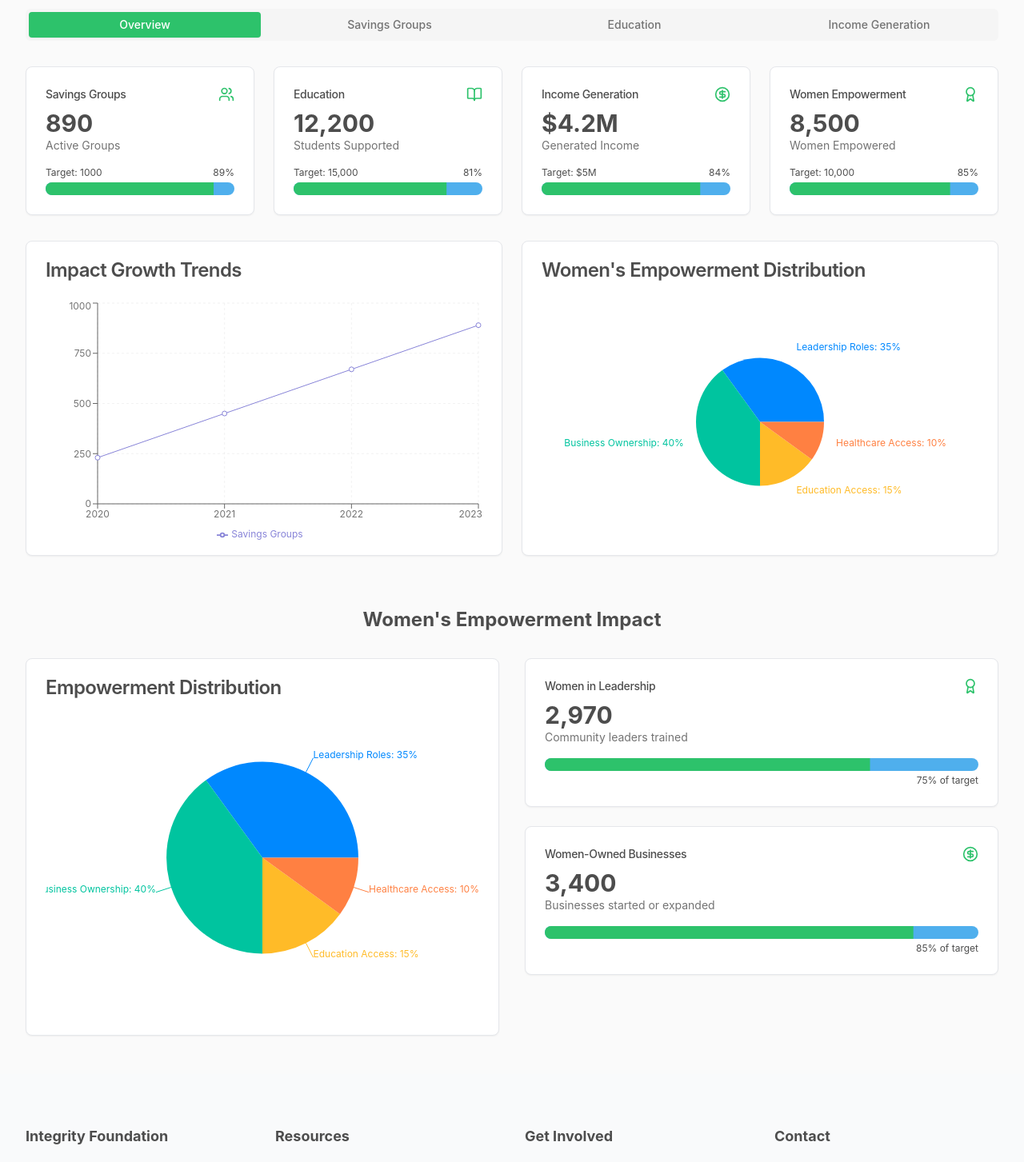
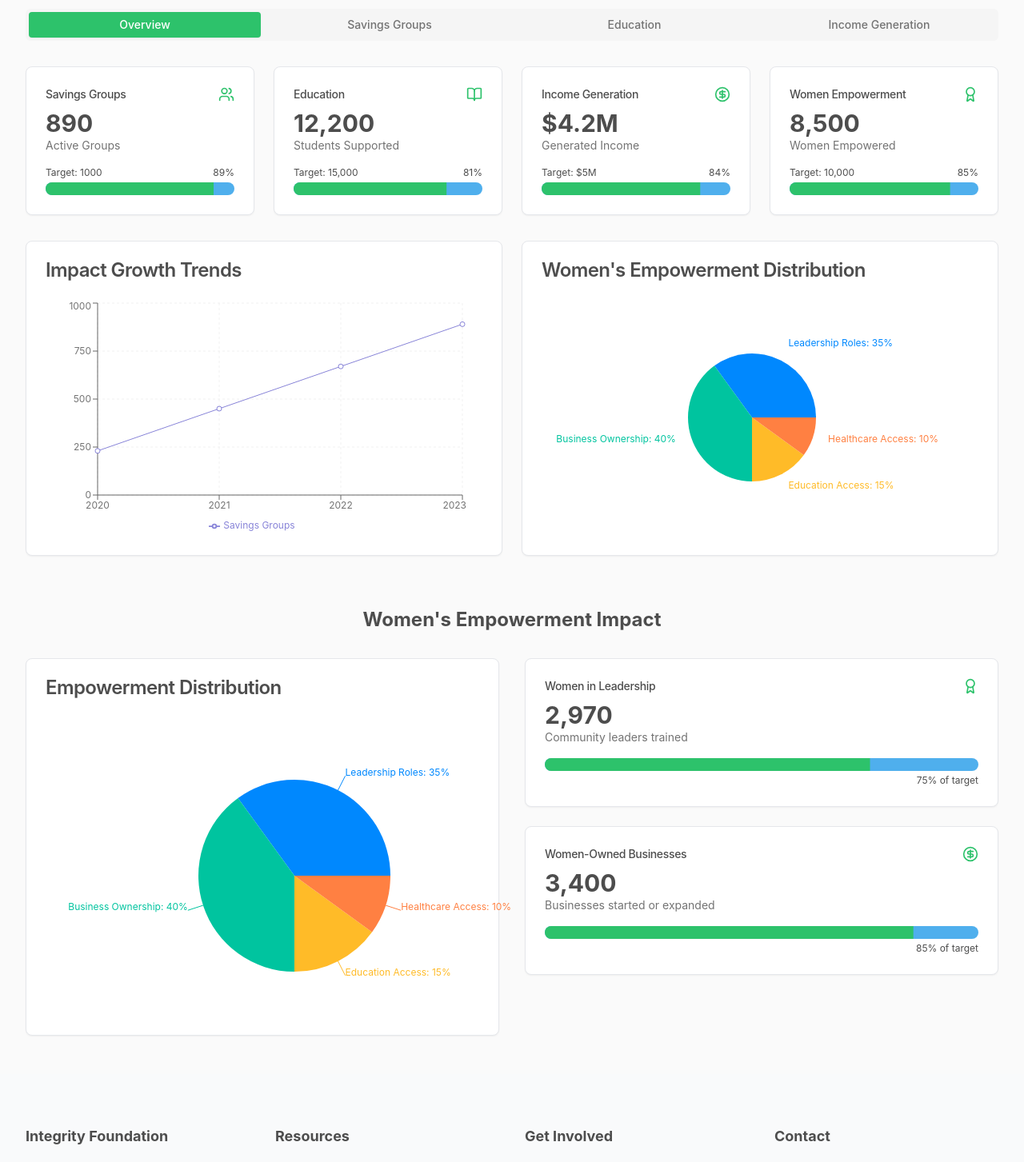
Before and after one commit to SAmdaniel0070/integrity-tales-network, a React (Vite) app: page /impact in a window 1280 px wide. Shown: the part 425-1878 px from the top of the page at 80% size. Built offline with nearby package versions, Linux system fonts and the light colour scheme.

Commit message:
Fix: Incorrect chart display on tab click
Ensure charts are displayed correctly when clicking on individual tab items.

```diff
--- a/src/pages/Impact.tsx
+++ b/src/pages/Impact.tsx
@@ -86,6 +86,7 @@ const Impact = () => {
               <TabsTrigger value="income" className="data-[state=active]:bg-primary data-[state=active]:text-white">Income Generation</TabsTrigger>
             </TabsList>
 
+            {/* Overview Tab Content */}
             <TabsContent value="overview" className="space-y-8">
               <div className="grid grid-cols-1 md:grid-cols-2 lg:grid-cols-4 gap-6">
                 <Card>
@@ -164,7 +165,7 @@ const Impact = () => {
                     <CardTitle>Impact Growth Trends</CardTitle>
                   </CardHeader>
                   <CardContent className="h-80">
-                    <ChartContainer config={{}}>
+                    <ChartContainer config={{}} className="h-full">
                       <LineChart data={savingsData}>
                         <CartesianGrid strokeDasharray="3 3" />
                         <XAxis dataKey="name" />
@@ -181,7 +182,7 @@ const Impact = () => {
                     <CardTitle>Women's Empowerment Distribution</CardTitle>
                   </CardHeader>
                   <CardContent className="h-80">
-                    <ChartContainer config={{}}>
+                    <ChartContainer config={{}} className="h-full">
                       <PieChart>
                         <Pie
                           data={empowermentData}
@@ -205,6 +206,7 @@ const Impact = () => {
               </div>
             </TabsContent>
 
+            {/* Savings Groups Tab Content */}
             <TabsContent value="savings" className="space-y-8">
               <div className="grid grid-cols-1 md:grid-cols-3 gap-6">
                 <Card>
@@ -242,7 +244,7 @@ const Impact = () => {
                 </CardHeader>
                 <CardContent className="pt-6 px-6">
                   <div className="h-[400px] w-full">
-                    <ChartContainer config={{}}>
+                    <ChartContainer config={{}} className="h-full w-full">
                       <BarChart data={savingsData} margin={{ top: 20, right: 30, left: 20, bottom: 20 }}>
                         <CartesianGrid strokeDasharray="3 3" vertical={false} />
                         <XAxis dataKey="name" axisLine={false} tickLine={false} />
@@ -257,6 +259,7 @@ const Impact = () => {
               </Card>
             </TabsContent>
 
+            {/* Education Tab Content */}
             <TabsContent value="education" className="space-y-8">
               <div className="grid grid-cols-1 md:grid-cols-3 gap-6">
                 <Card>
@@ -294,7 +297,7 @@ const Impact = () => {
                 </CardHeader>
                 <CardContent className="pt-6 px-6">
                   <div className="h-[400px] w-full">
-                    <ChartContainer config={{}}>
+                    <ChartContainer config={{}} className="h-full w-full">
                       <BarChart data={educationData} margin={{ top: 20, right: 30, left: 20, bottom: 20 }}>
                         <CartesianGrid strokeDasharray="3 3" vertical={false} />
                         <XAxis dataKey="name" axisLine={false} tickLine={false} />
@@ -309,6 +312,7 @@ const Impact = () => {
               </Card>
             </TabsContent>
 
+            {/* Income Generation Tab Content */}
             <TabsContent value="income" className="space-y-8">
               <div className="grid grid-cols-1 md:grid-cols-3 gap-6">
                 <Card>
@@ -346,7 +350,7 @@ const Impact = () => {
                 </CardHeader>
                 <CardContent className="pt-6 px-6">
                   <div className="h-[400px] w-full">
-                    <ChartContainer config={{}}>
+                    <ChartContainer config={{}} className="h-full w-full">
                       <LineChart data={incomeData} margin={{ top: 20, right: 30, left: 20, bottom: 20 }}>
                         <CartesianGrid strokeDasharray="3 3" horizontal={true} vertical={false} />
                         <XAxis dataKey="month" axisLine={false} tickLine={false} />
@@ -379,7 +383,7 @@ const Impact = () => {
                 </CardHeader>
                 <CardContent className="pt-6">
                   <div className="h-[350px]">
-                    <ChartContainer config={{}}>
+                    <ChartContainer config={{}} className="h-full">
                       <PieChart margin={{ top: 20, right: 20, bottom: 20, left: 20 }}>
                         <Pie
                           data={empowermentData}
```
